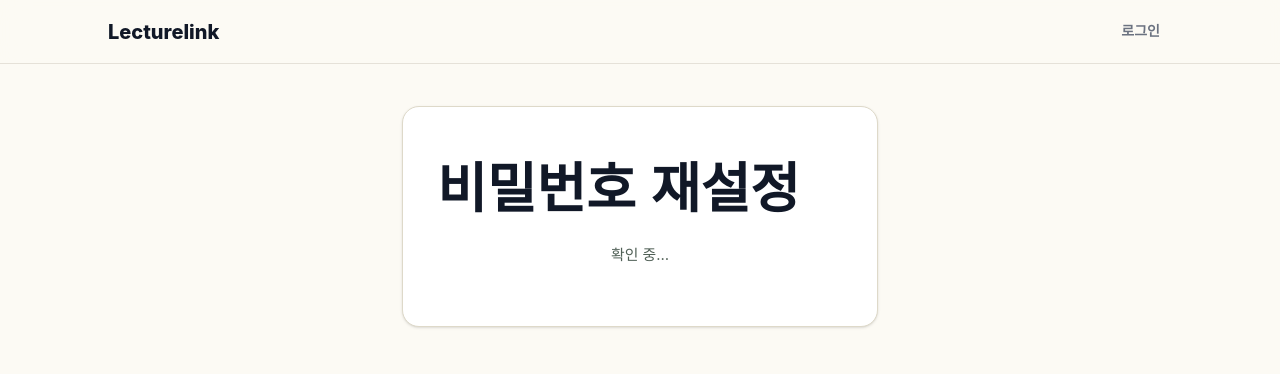
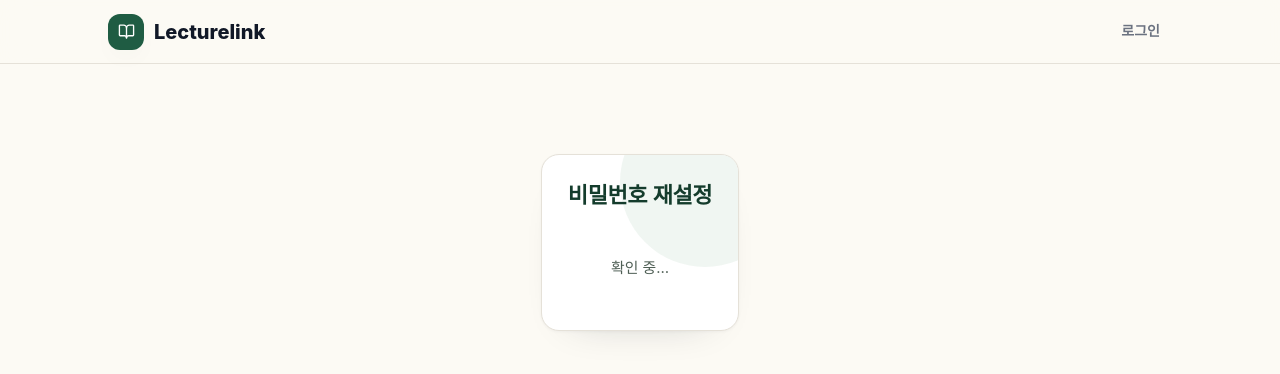
Before and after one commit to lecturelink0-hash/lecturelink, a Next.js app: page /auth/reset-password in a window 1280 px wide. Shown: the top 374 px of the page. Built offline with nearby package versions, Linux system fonts and the light colour scheme; no server answers; a web font is replaced by a local one.

Commit message:
style(auth): reset-password page matches login (ll-auth-page/auth-card)
- use the same logo mark, card-head h2 (22px forest), auth-card styling and
  login form input/button classes; fixes the oversized title and off-brand look

```diff
--- a/app/auth/reset-password/page.tsx
+++ b/app/auth/reset-password/page.tsx
@@ -2,12 +2,16 @@
 
 /**
  * 비밀번호 재설정 — 이메일 링크(복구 세션) 클릭 후 새 비밀번호 설정.
- * /auth/callback 에서 recovery 토큰을 세션으로 교환한 뒤 이 페이지로 온다.
+ * 로그인 페이지와 동일한 ll-auth-page / auth-card 디자인을 사용한다.
  */
 import { useEffect, useState } from 'react';
 import Link from 'next/link';
 import { createBrowserClient } from '@/lib/db/browser';
-import { CheckCircle, AlertCircle } from 'lucide-react';
+import { Button } from '@/components/ui/Button';
+import { BookOpen, CheckCircle, AlertCircle } from 'lucide-react';
+
+const inputClass =
+  'w-full h-12 px-4 rounded-lg border border-[var(--color-border)] focus:border-sage-600 focus:outline-none text-base';
 
 export default function ResetPasswordPage() {
   const [ready, setReady] = useState<'checking' | 'ok' | 'no-session'>('checking');
@@ -22,8 +26,6 @@ export default function ResetPasswordPage() {
     const done = () => { if (!settled) { settled = true; setReady('ok'); } };
 
     async function init() {
-      // (1) implicit 방식: URL 해시의 access_token/refresh_token 을 직접 세션으로 설정.
-      //     (PKCE 클라이언트는 해시 토큰을 자동 처리하지 않으므로 수동 처리한다.)
       if (typeof window !== 'undefined' && window.location.hash.includes('access_token')) {
         const params = new URLSearchParams(window.location.hash.slice(1));
         const access_token = params.get('access_token');
@@ -34,12 +36,10 @@ export default function ResetPasswordPage() {
           if (!error) { done(); return; }
         }
       }
-      // (2) PKCE(?code) 또는 이미 성립된 세션.
       const { data } = await supabase.auth.getSession();
       if (data.session) done();
     }
 
-    // detectSessionInUrl(코드 교환) 결과는 이벤트로도 도착 → 병행 대기.
     const { data: sub } = supabase.auth.onAuthStateChange((_event, session) => {
       if (session) done();
     });
@@ -76,14 +76,20 @@ export default function ResetPasswordPage() {
       <header className="header">
         <div className="header-inner">
           <Link href="/" className="logo">
+            <span className="logo-mark"><BookOpen className="icon" /></span>
             <span className="logo-text">Lecturelink</span>
           </Link>
           <Link href="/login" className="header-link">로그인</Link>
         </div>
       </header>
-      <main className="grid place-items-center px-4 py-16">
-        <div className="w-full max-w-md rounded-2xl border border-[var(--color-border)] bg-white p-8 shadow-sm">
-          <h1 className="text-xl font-bold text-sage-800 mb-2">비밀번호 재설정</h1>
+
+      <main>
+        <div style={{ maxWidth: 440, margin: '0 auto', padding: '48px 20px' }}>
+          <section className="auth-card">
+            <div className="card-head">
+              <h2>비밀번호 재설정</h2>
+              {ready === 'ok' && status !== 'done' && <p>새 비밀번호를 입력해 주세요.</p>}
+            </div>
 
             {ready === 'checking' && (
               <p className="text-sm text-[var(--color-muted)] py-6 text-center">확인 중…</p>
@@ -109,32 +115,34 @@ export default function ResetPasswordPage() {
             )}
 
             {ready === 'ok' && status !== 'done' && (
-            <form onSubmit={handleSubmit} className="space-y-4">
-              <p className="text-sm text-[var(--color-muted)] mb-2">새 비밀번호를 입력해 주세요.</p>
+              <form onSubmit={handleSubmit}>
+                <label className="block text-sm font-semibold text-sage-800 mb-2">새 비밀번호</label>
                 <input
                   type="password"
                   value={password}
                   onChange={(e) => setPassword(e.target.value)}
-                placeholder="새 비밀번호 (8자 이상)"
-                className="w-full h-12 rounded-lg border border-[var(--color-border)] px-4 text-sm outline-none focus:border-[var(--color-primary)]"
+                  placeholder="8자 이상"
+                  className={`${inputClass} mb-5`}
                 />
+                <label className="block text-sm font-semibold text-sage-800 mb-2">새 비밀번호 확인</label>
                 <input
                   type="password"
                   value={confirm}
                   onChange={(e) => setConfirm(e.target.value)}
-                placeholder="새 비밀번호 확인"
-                className="w-full h-12 rounded-lg border border-[var(--color-border)] px-4 text-sm outline-none focus:border-[var(--color-primary)]"
+                  placeholder="비밀번호 다시 입력"
+                  className={`${inputClass} mb-5`}
                 />
-              {errorMsg && <p className="text-sm text-[var(--color-warn)]">{errorMsg}</p>}
-              <button
-                type="submit"
-                disabled={status === 'saving'}
-                className="w-full h-12 rounded-lg bg-[var(--color-primary)] text-white font-bold disabled:opacity-50"
-              >
+                {errorMsg && (
+                  <div className="text-sm text-[var(--color-warn)] bg-[var(--color-warn-bg)] rounded-lg p-3.5 mb-5">
+                    {errorMsg}
+                  </div>
+                )}
+                <Button type="submit" fullWidth size="lg" loading={status === 'saving'}>
                   {status === 'saving' ? '변경 중…' : '비밀번호 변경'}
-              </button>
+                </Button>
               </form>
             )}
+          </section>
         </div>
       </main>
     </div>
```
Lines whose indentation alone changed are shown as unchanged.
